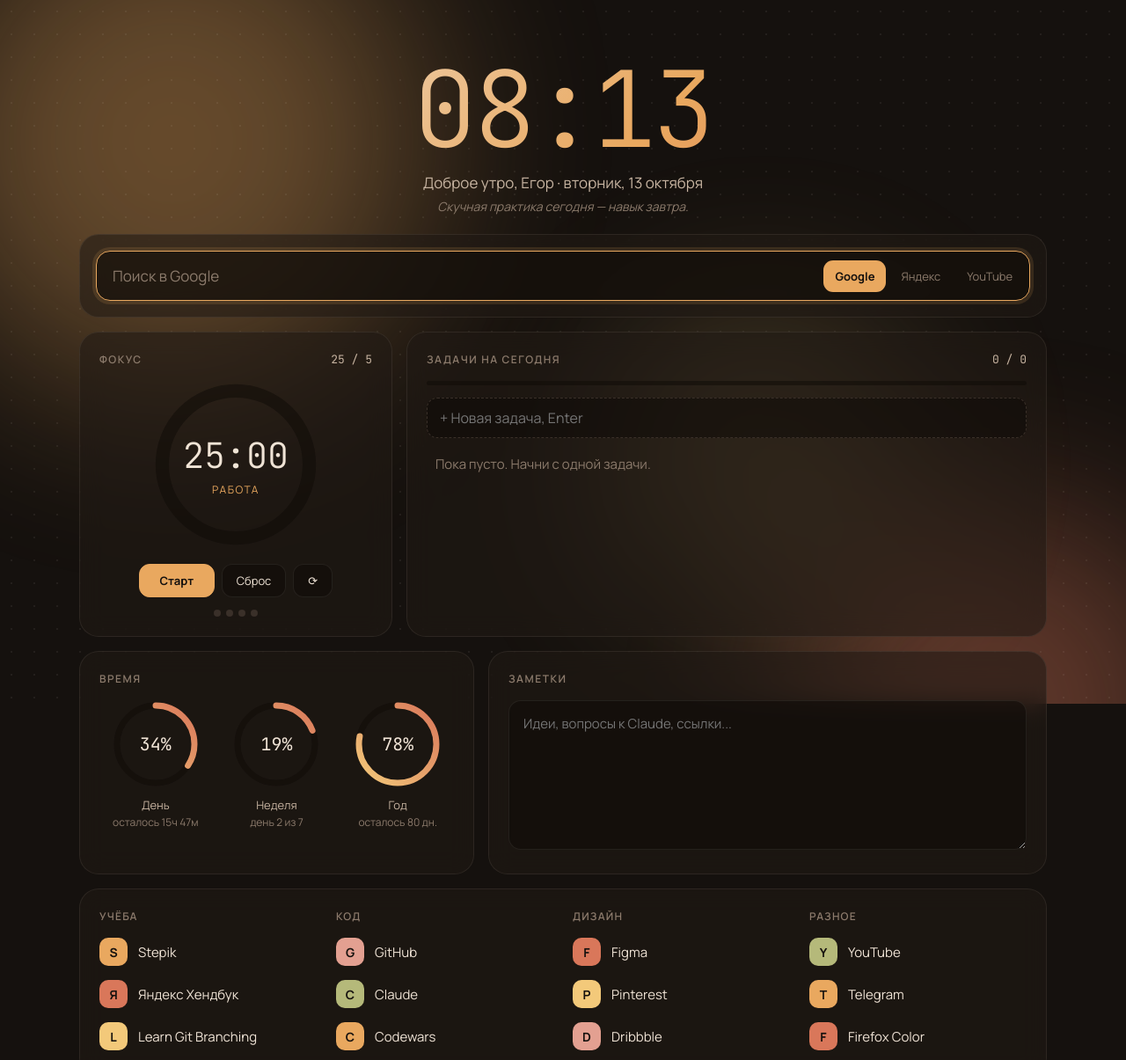
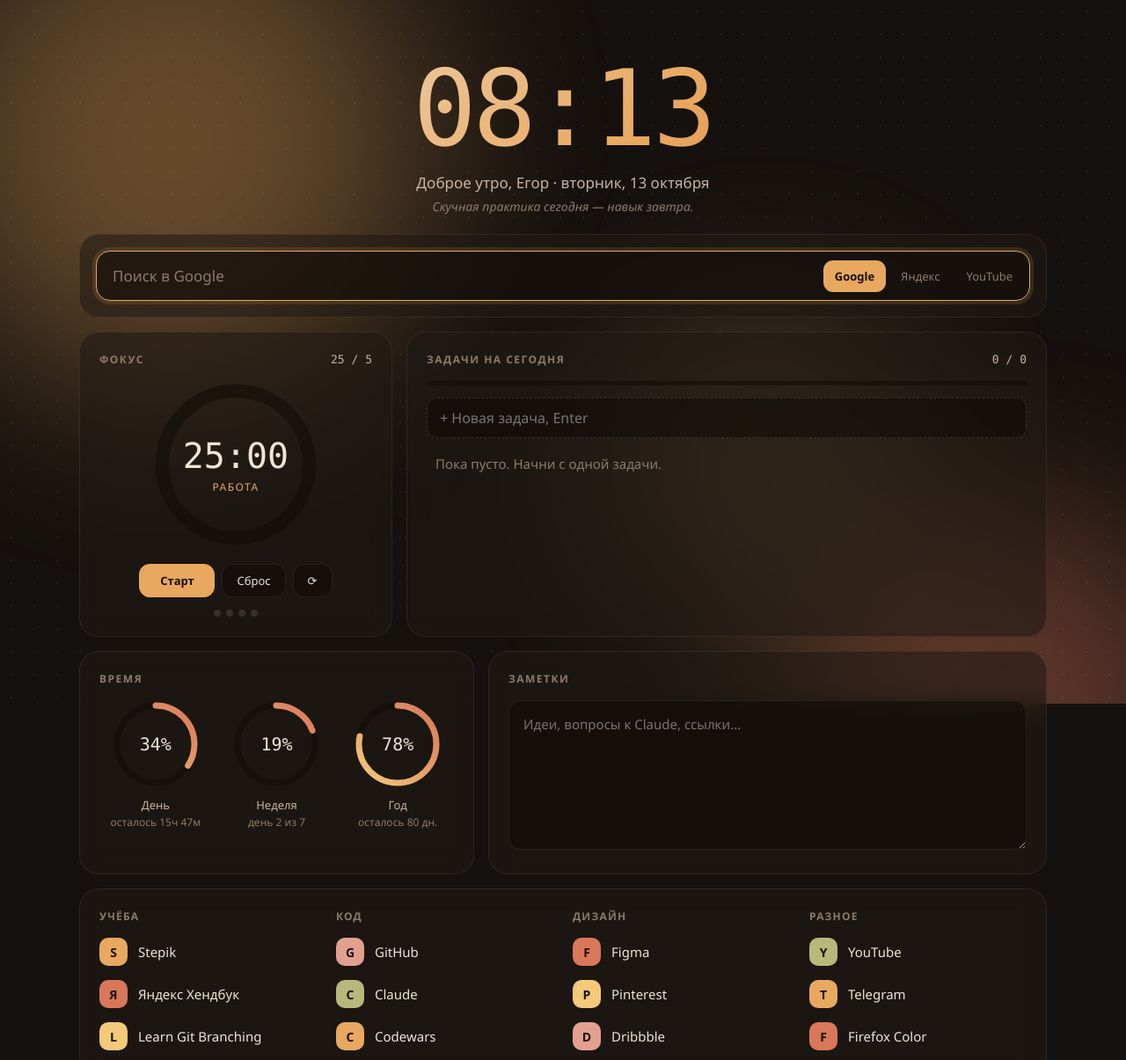
Before and after one commit to GOWERHOK/start, a plain HTML site: page index.html in a window 1280 px wide. Shown: the top 1205 px of the page at 88% size. Drawn offline with Linux system fonts and the light colour scheme.

Commit message:
Системные шрифты

```diff
--- a/index.html
+++ b/index.html
@@ -4,9 +4,6 @@
 <meta charset="utf-8">
 <meta name="viewport" content="width=device-width, initial-scale=1">
 <title>Start</title>
-<link rel="preconnect" href="https://fonts.googleapis.com">
-<link rel="preconnect" href="https://fonts.gstatic.com" crossorigin>
-<link href="https://fonts.googleapis.com/css2?family=Manrope:wght@400;500;600;700&family=JetBrains+Mono:wght@300;400;500&display=swap" rel="stylesheet">
 <style>
   /* ===== Тёплая тёмная палитра: кофе, янтарь, терракота. Меняй здесь ===== */
   :root {
@@ -25,6 +22,9 @@
     --line: rgba(240, 228, 214, .08);
     --field: rgba(15, 11, 9, .55);
     --glow: rgba(233, 168, 95, .14);
+    /* Шрифты: только те, что уже есть в Windows 11. Ничего не скачивается */
+    --sans: "Segoe UI Variable Text", "Segoe UI", system-ui, sans-serif;
+    --mono: "Cascadia Mono", "Cascadia Code", Consolas, monospace;
   }
   * { box-sizing: border-box; margin: 0; }
   html { color-scheme: dark; }
@@ -32,7 +32,7 @@
     min-height: 100vh;
     background: var(--base);
     color: var(--text);
-    font-family: "Manrope", "Segoe UI", system-ui, sans-serif;
+    font-family: var(--sans);
     padding: 40px 24px 60px;
     overflow-x: hidden;
   }
@@ -55,7 +55,7 @@
   .wrap { max-width: 1100px; margin: 0 auto; display: grid; gap: 18px; }
   .top { text-align: center; padding: 3vh 0 4px; }
   .clock {
-    font-family: "JetBrains Mono", monospace; font-weight: 300;
+    font-family: var(--mono); font-weight: 300;
     font-size: clamp(64px, 11vw, 120px); letter-spacing: -4px; line-height: 1;
     background: linear-gradient(135deg, var(--text), var(--amber) 60%, var(--terra));
     -webkit-background-clip: text; background-clip: text; color: transparent;
@@ -72,7 +72,7 @@
   .card:hover { border-color: rgba(233,168,95,.3); }
   .head { display: flex; justify-content: space-between; align-items: baseline; margin-bottom: 16px; }
   .head h2 { font-size: 12px; font-weight: 600; letter-spacing: 1.5px; text-transform: uppercase; color: var(--overlay); }
-  .head .meta { font-size: 13px; color: var(--subtext); font-family: "JetBrains Mono", monospace; }
+  .head .meta { font-size: 13px; color: var(--subtext); font-family: var(--mono); }
 
   .c-search { grid-column: span 12; padding: 18px; }
   .c-pomo   { grid-column: span 4; }
@@ -99,7 +99,7 @@
   .ringwrap .track { stroke: var(--field); }
   .ringwrap .fill { stroke: url(#pg); stroke-linecap: round; transition: stroke-dashoffset 1s linear; }
   .ringwrap .in { position: absolute; inset: 0; display: grid; place-content: center; text-align: center; }
-  .timer { font-family: "JetBrains Mono", monospace; font-size: 40px; font-weight: 300; }
+  .timer { font-family: var(--mono); font-size: 40px; font-weight: 300; }
   .phase { font-size: 12px; letter-spacing: 1.5px; text-transform: uppercase; color: var(--amber); margin-top: 4px; }
   .btns { display: flex; gap: 8px; justify-content: center; margin-top: 18px; }
   .btn { background: var(--field); border: 1px solid var(--line); color: var(--text); border-radius: 12px; padding: 9px 16px; font: inherit; font-size: 13px; cursor: pointer; transition: all .15s; }
@@ -132,7 +132,7 @@
   .r .ringwrap { width: 100px; height: 100px; }
   .r circle { stroke-width: 7; }
   .r .fill { transition: stroke-dashoffset .6s; }
-  .r .val { font-family: "JetBrains Mono", monospace; font-size: 20px; }
+  .r .val { font-family: var(--mono); font-size: 20px; }
   .r .lbl { font-size: 13px; color: var(--subtext); margin-top: 10px; }
   .r .sub { font-size: 12px; color: var(--overlay); margin-top: 2px; }
 
```
